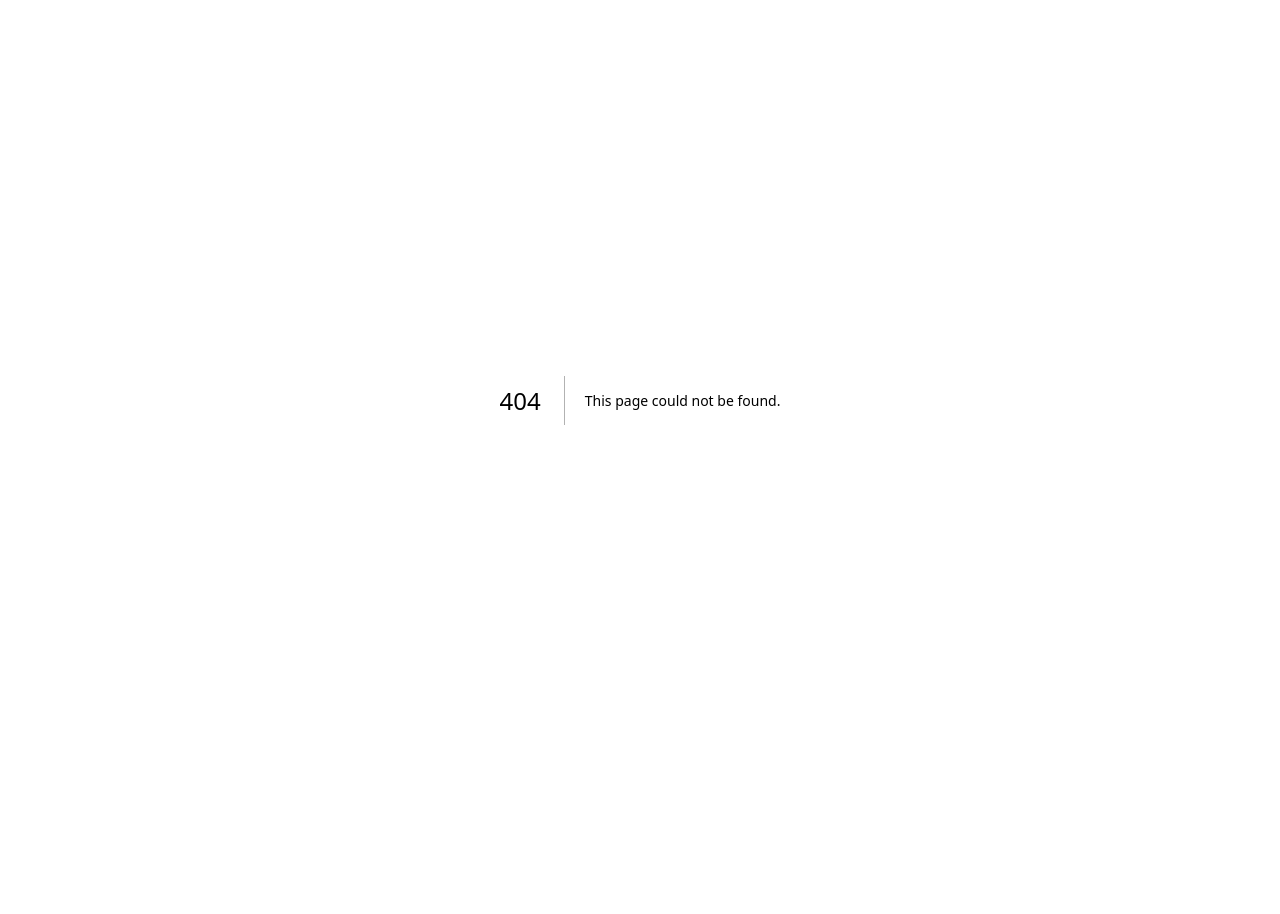
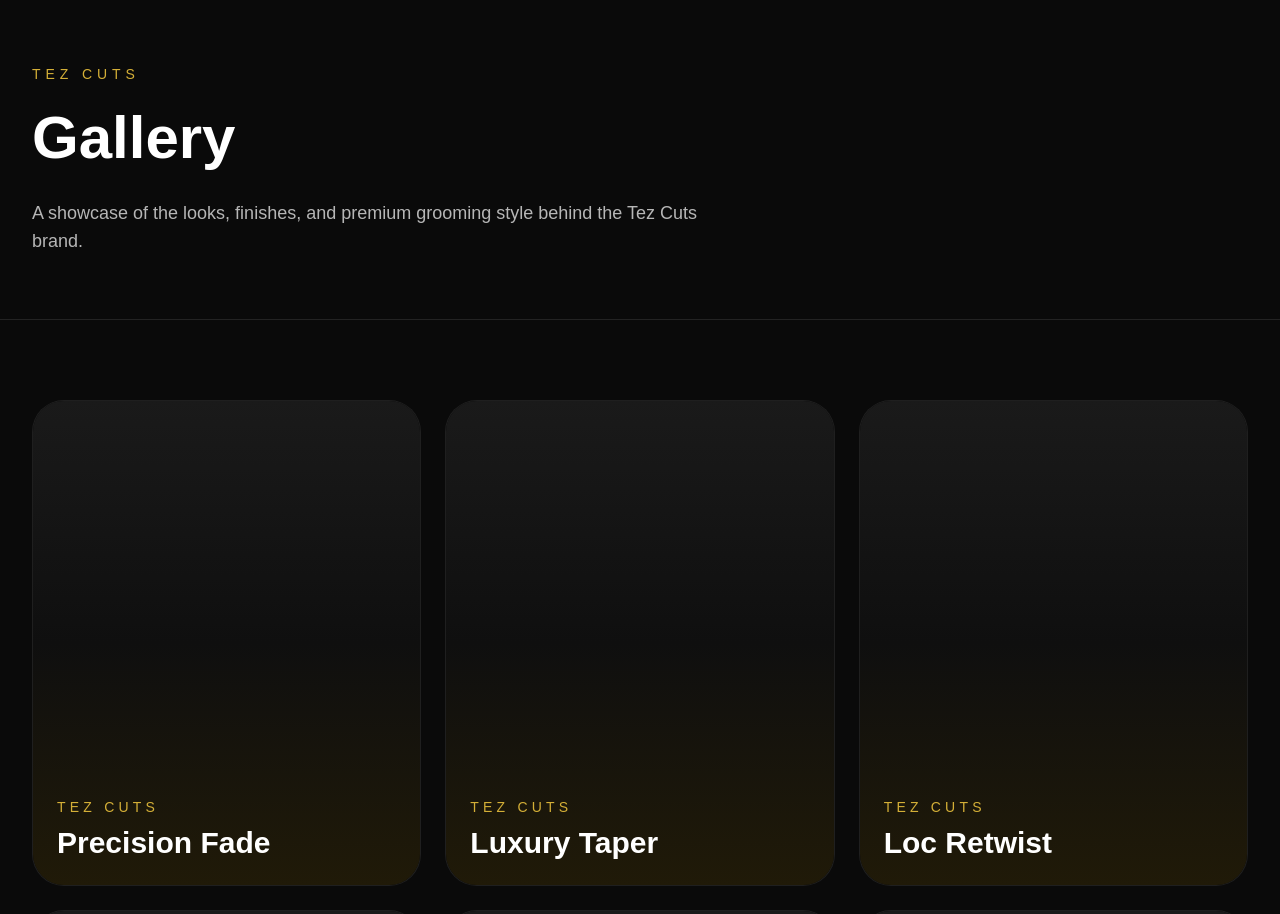
Before and after one commit to receptioniqbusiness/tez-cuts, a Next.js app: page /gallery in a window 1280 px wide. Before the commit this address had no page. Shown: the top 914 px of the page. Before the commit the page ends 800 px from the top, so only its background shows below. Built offline with nearby package versions, Linux system fonts and the light colour scheme.

Commit message:
Create page.tsx

```diff
--- /dev/null
+++ b/app/gallery/page.tsx
@@ -0,0 +1,57 @@
+const galleryItems = [
+  "Precision Fade",
+  "Luxury Taper",
+  "Loc Retwist",
+  "Sharp Lineup",
+  "Clean Beard Sculpt",
+  "Styled Loc Finish",
+];
+
+export default function GalleryPage() {
+  return (
+    <main className="min-h-screen bg-[#0a0a0a] text-white">
+      <section className="border-b border-white/10">
+        <div className="mx-auto max-w-7xl px-6 py-16 lg:px-8">
+          <p className="text-sm uppercase tracking-[0.35em] text-[#d4af37]">
+            Tez Cuts
+          </p>
+          <h1 className="mt-4 text-5xl font-bold leading-tight md:text-6xl">
+            Gallery
+          </h1>
+          <p className="mt-6 max-w-2xl text-lg text-white/70">
+            A showcase of the looks, finishes, and premium grooming style behind
+            the Tez Cuts brand.
+          </p>
+        </div>
+      </section>
+
+      <section className="mx-auto max-w-7xl px-6 py-20 lg:px-8">
+        <div className="grid gap-6 md:grid-cols-2 xl:grid-cols-3">
+          {galleryItems.map((item) => (
+            <div
+              key={item}
+              className="overflow-hidden rounded-[2rem] border border-white/10 bg-black/40"
+            >
+              <div className="flex aspect-[4/5] items-end bg-[linear-gradient(180deg,#1a1a1a,#0f0f0f,#201a08)] p-6">
+                <div>
+                  <p className="text-sm uppercase tracking-[0.3em] text-[#d4af37]">
+                    Tez Cuts
+                  </p>
+                  <h2 className="mt-2 text-3xl font-semibold">{item}</h2>
+                </div>
+              </div>
+            </div>
+          ))}
+        </div>
+
+        <div className="mt-12 rounded-[2rem] border border-white/10 bg-white/[0.03] p-8 md:p-12">
+          <h2 className="text-3xl font-semibold">Ready for real photos</h2>
+          <p className="mt-4 max-w-2xl text-white/70">
+            These are premium placeholders for now. Later we can replace them with
+            real haircut and loc photos to make the gallery feel fully authentic.
+          </p>
+        </div>
+      </section>
+    </main>
+  );
+}
```
